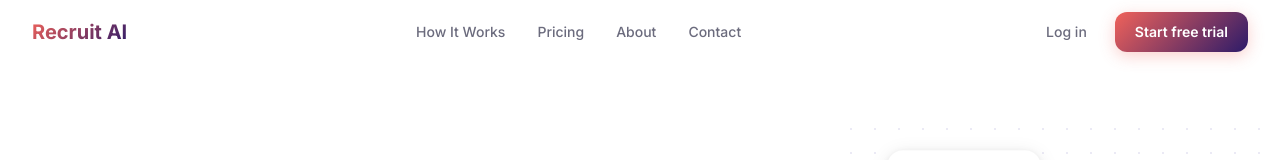
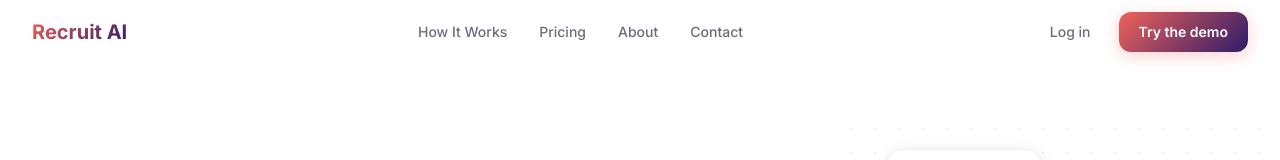
Before and after one commit to kashishakanksha754-coder/recruitAI, a Next.js app: page / in a window 1280 px wide. Shown: the top 160 px of the page. Built offline with nearby package versions, Linux system fonts and the light colour scheme.

Commit message:
Update Navbar CTA: "Start free trial" → "Try the demo" linking to /demo

```diff
--- a/src/components/Navbar.tsx
+++ b/src/components/Navbar.tsx
@@ -53,11 +53,11 @@ export default function Navbar() {
             Log in
           </Link>
           <Link
-            href="/signup"
+            href="/demo"
             className="text-sm px-5 py-2.5 rounded-xl font-semibold text-white shadow-btn transition-all hover:opacity-90"
             style={{ background: "linear-gradient(135deg, #F0625A 0%, #2D1B69 100%)" }}
           >
-            Start free trial
+            Try the demo
           </Link>
         </div>
 
@@ -83,11 +83,11 @@ export default function Navbar() {
               Log in
             </Link>
             <Link
-              href="/signup"
+              href="/demo"
               className="text-center text-sm font-semibold text-white py-2.5 rounded-xl"
               style={{ background: "linear-gradient(135deg, #F0625A 0%, #2D1B69 100%)" }}
             >
-              Start free trial
+              Try the demo
             </Link>
           </div>
         </div>
```
